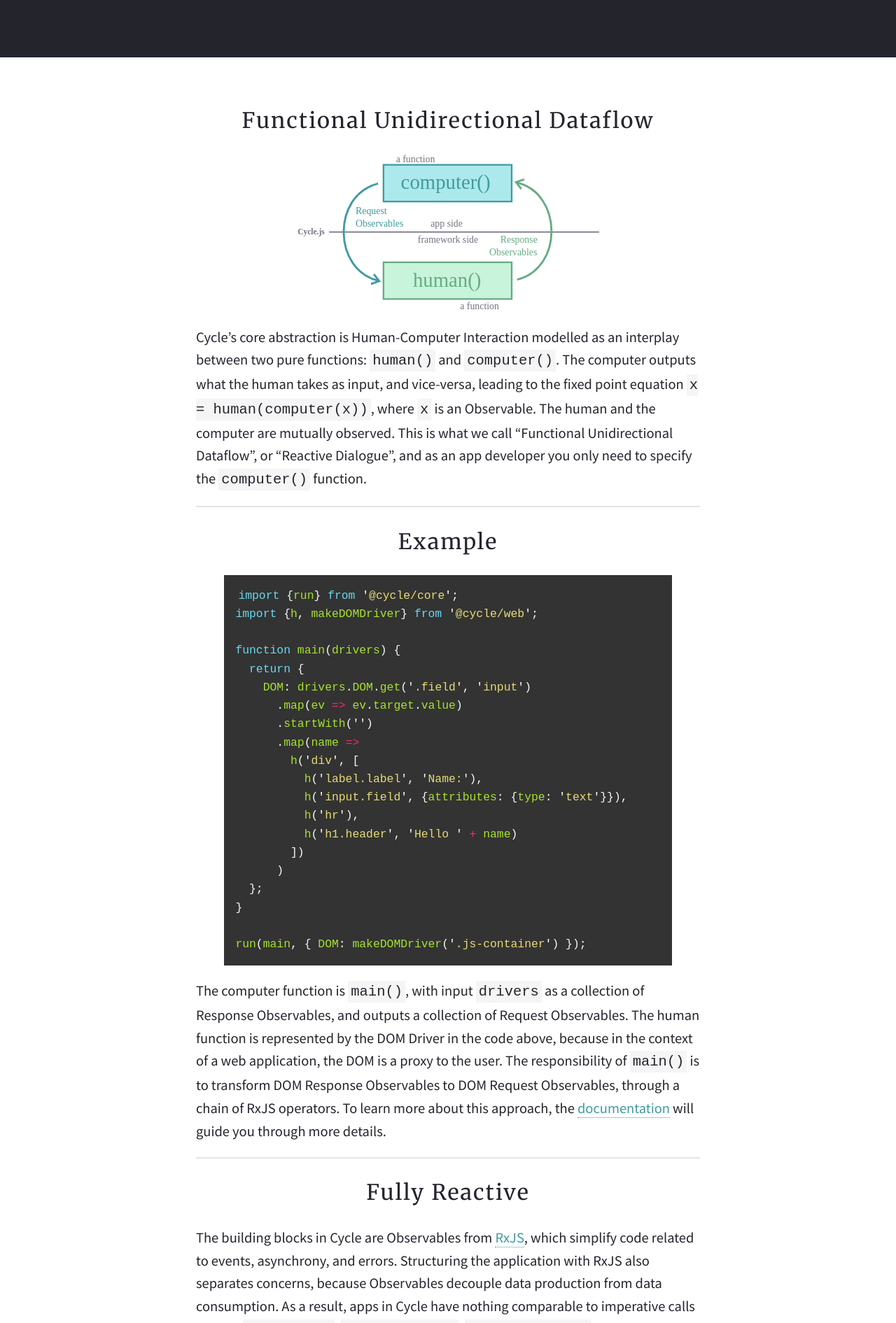
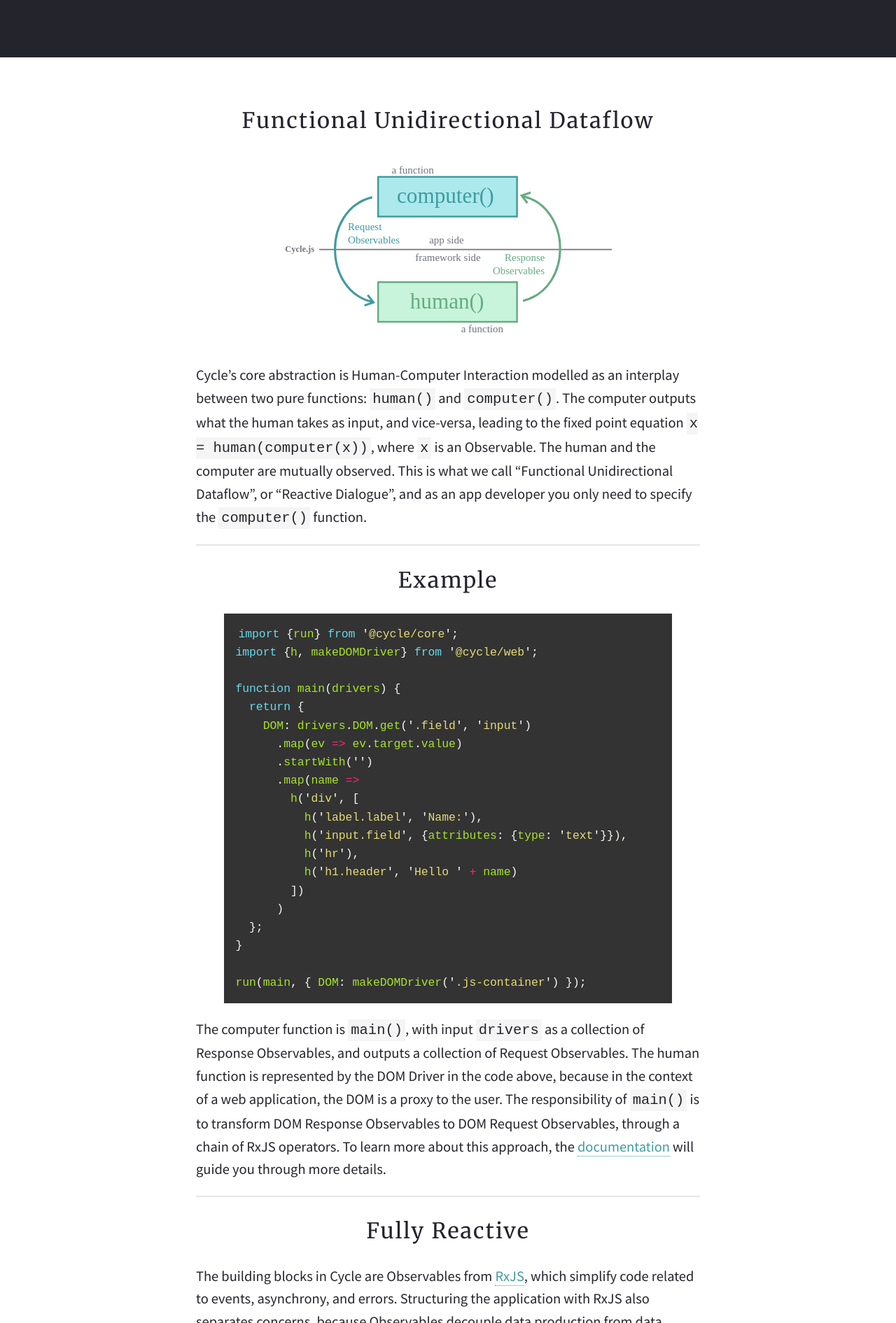
Before and after one commit to cyclejs/old-website, a Jekyll site: the page built from index.html, in a window 1280 px wide. Shown: the part 496-2387 px from the top of the page at 70% size. Built offline with Jekyll 4.4.1, drawn with Linux system fonts in a browser that asks for light colours; nearby versions of some CDN libraries.

Commit message:
Improve size style for images inside paragraphs

```diff
--- a/_sass/basic.sass
+++ b/_sass/basic.sass
@@ -80,8 +80,9 @@
     background-color: $almost-white
 
 p > img
-    margin: 0 auto
+    margin: $normal-space auto
     display: block
-    width: 60%
+    width: 65%
     max-width: 30em
     min-width: 20em
+    max-height: 15em
```
